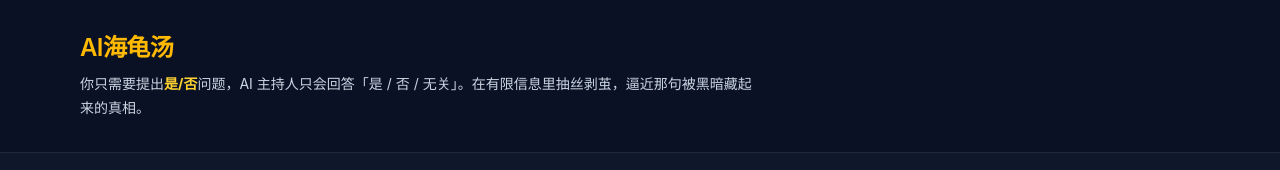
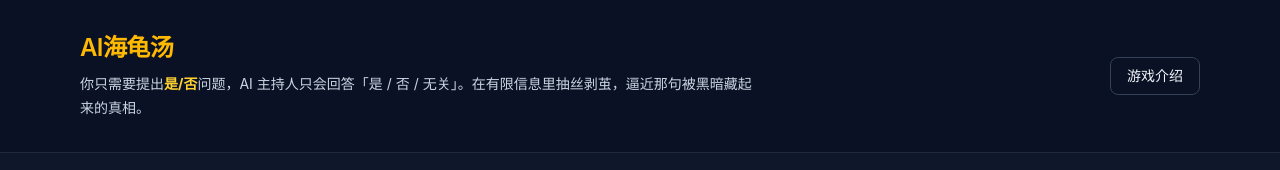
Before and after one commit to Vickylin2025/ai-haigui-game, a React (Vite) app: page / in a window 1280 px wide. Shown: the top 170 px of the page. Built offline with nearby package versions, Linux system fonts and the light colour scheme.

Commit message:
更新代码

```diff
--- a/src/pages/GamePage.tsx
+++ b/src/pages/GamePage.tsx
@@ -25,7 +25,7 @@ export function GamePage() {
   }, [story, startGame, endGame])
 
   const [messages, setMessages] = useState<IMessage[]>(() => [
-    { role: 'ai', content: '规则提示：我只会回答「是 / 否」。开始提问吧。' },
+    { role: 'ai', content: '规则提示：我只会回答「是 / 否 / 无关」。开始提问吧。' },
   ])
   const [isAiResponding, setIsAiResponding] = useState(false)
 
@@ -51,7 +51,10 @@ export function GamePage() {
           const lastIdx = next.length - 1
 
           // ✅ 完美兜底逻辑：正常=是/否，异常=无关+提示
-          const finalAnswer = answer;
+          let finalAnswer = answer;
+          if (isFallback) {
+            finalAnswer = `${answer} (AI可能未能理解您的提问，请尝试换种问法)`
+          }
 
           if (next[lastIdx]?.role === 'ai' && next[lastIdx]?.content === '思考中...') {
             next[lastIdx] = { role: 'ai', content: finalAnswer }
--- a/src/pages/HomePage.tsx
+++ b/src/pages/HomePage.tsx
@@ -1,3 +1,4 @@
+import { Link } from 'react-router-dom'
 import { GameCard } from '../components/GameCard'
 import { stories } from '../data/stories'
 
@@ -6,6 +7,8 @@ export function HomePage() {
     <div className="min-h-dvh bg-slate-900 text-slate-100">
       <header className="border-b border-slate-800 bg-slate-950/30">
         <div className="mx-auto w-full max-w-6xl px-4 py-8">
+          <div className="flex items-center justify-between">
+            <div>
               <h1 className="text-2xl font-semibold tracking-tight text-amber-400">
                 AI海龟汤
               </h1>
@@ -13,6 +16,14 @@ export function HomePage() {
                 你只需要提出<strong className="text-amber-300">是/否</strong>
                 问题，AI 主持人只会回答「是 / 否 / 无关」。在有限信息里抽丝剥茧，逼近那句被黑暗藏起来的真相。
               </p>
+            </div>
+            <Link
+              to="/preview"
+              className="shrink-0 rounded-lg border border-slate-700 px-4 py-2 text-sm transition hover:bg-slate-800"
+            >
+              游戏介绍
+            </Link>
+          </div>
         </div>
       </header>
 
--- a/src/routes/AppRouter.tsx
+++ b/src/routes/AppRouter.tsx
@@ -1,15 +1,17 @@
 import { Navigate, Route, Routes } from 'react-router-dom'
 import { HomePage } from '../pages/HomePage'
 import { GamePage } from '../pages/GamePage'
-import ResultPage from '../pages/ResultPage' // Import ResultPage
+import ResultPage from '../pages/ResultPage'
+import { PreviewPage } from '../pages/PreviewPage'
 import { NotFoundPage } from '../pages/NotFoundPage'
 
 export function AppRouter() {
   return (
     <Routes>
       <Route path="/" element={<HomePage />} />
+      <Route path="/preview" element={<PreviewPage />} />
       <Route path="/game/:id" element={<GamePage />} />
-      <Route path="/result" element={<ResultPage />} /> {/* Add ResultPage route */}
+      <Route path="/result" element={<ResultPage />} />
       <Route path="/404" element={<NotFoundPage />} />
       <Route path="*" element={<Navigate to="/404" replace />} />
     </Routes>
```
Lines whose indentation alone changed are shown as unchanged.
